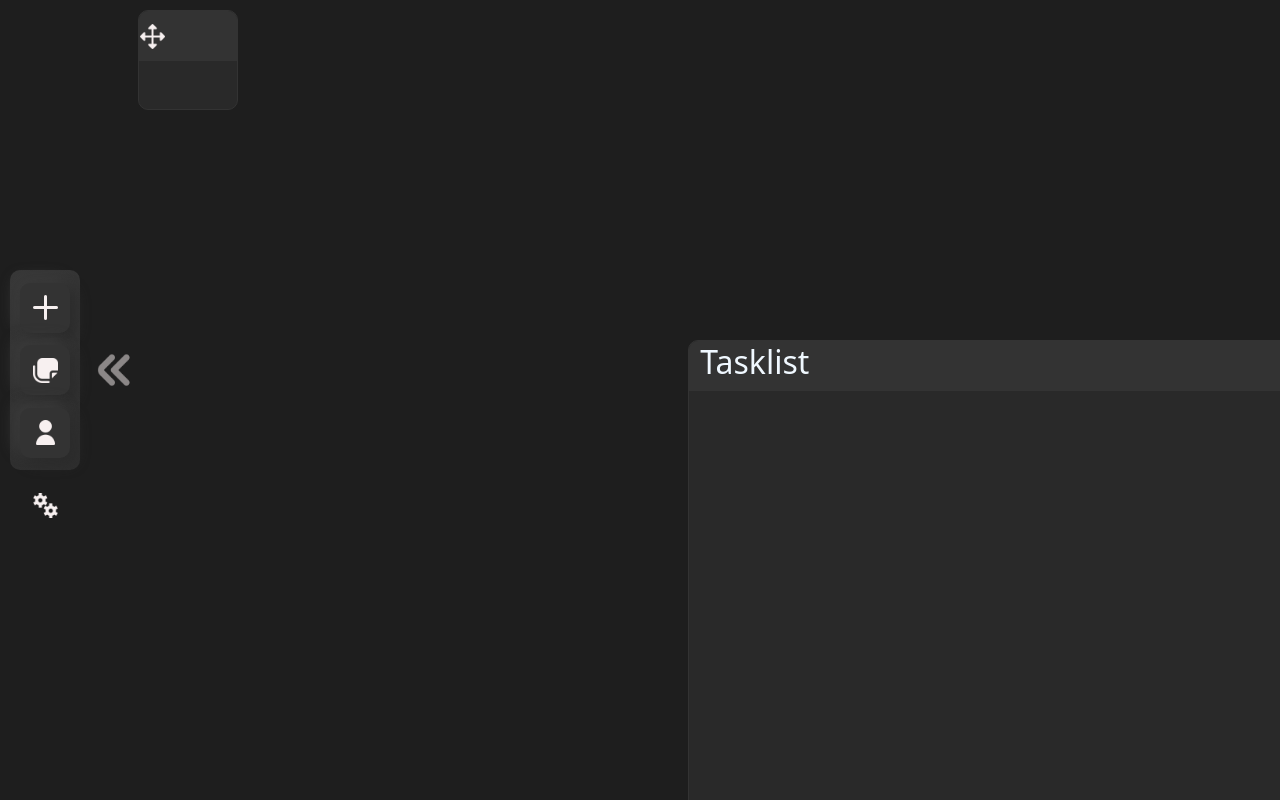
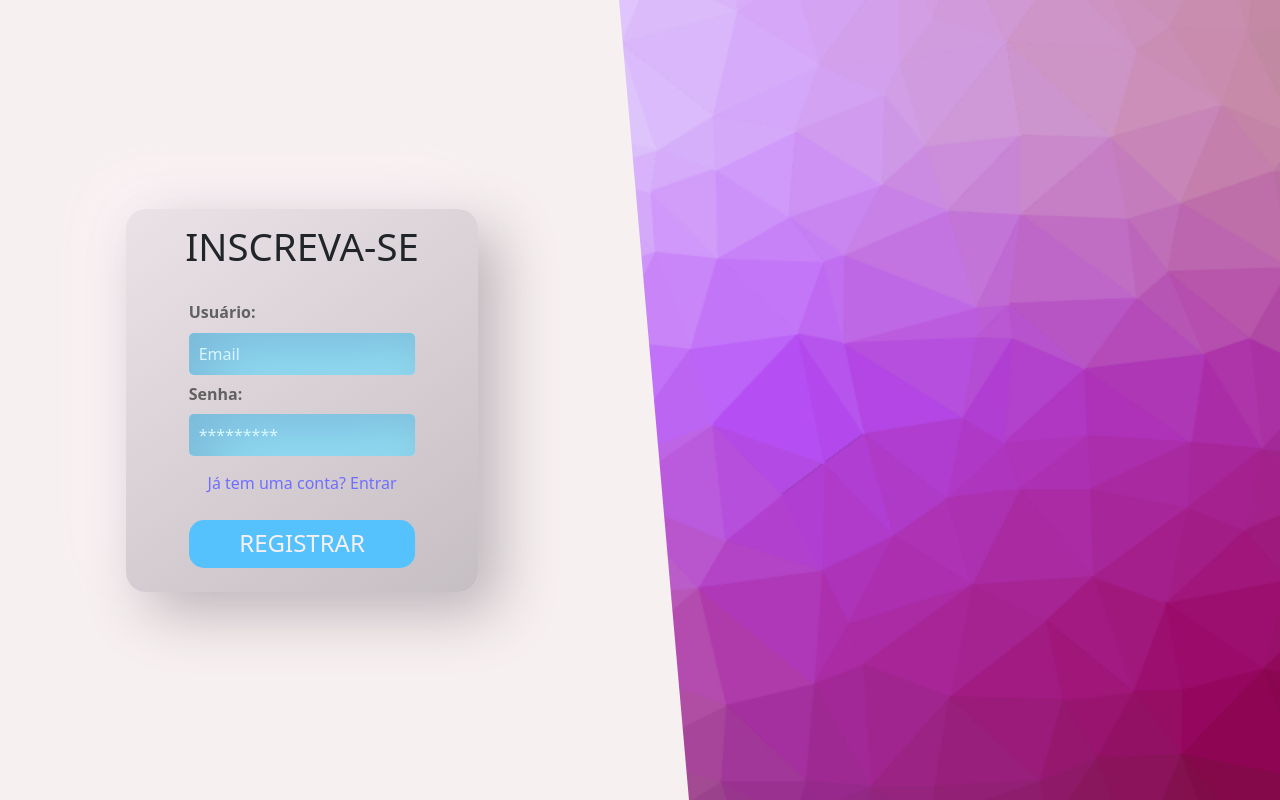
Before and after one commit to ICEI-PUC-Minas-PPLCC-TI/ti-1-ppl-cc-m-20231-tempo-e-gestao-de-tarefas2, a plain HTML site: page codigo/index.html in a window 1280 px wide. Shown: the top 800 px of the page. Drawn offline with nearby package versions, Linux system fonts and the light colour scheme.

Commit message:
+lock_scroll +login page prototype

```diff
--- a/codigo/assets/css/configPage.css
+++ b/codigo/assets/css/configPage.css
@@ -90,7 +90,7 @@ header p {
 }
 .config-item {
     height: 60px;
-    transition: height 0.5s ease-in-out, opacity 0.3s ease-out;
+    transition: height 0.5s ease-in-out, opacity 0.3s ease-in-out;
 }
 .config-item:hover {
     height: 200px;
--- /dev/null
+++ b/codigo/assets/css/loginPage.css
@@ -0,0 +1,118 @@
+@keyframes slideInLeft {
+    from {
+        transform: translateX(-1000px) skewX(5deg);
+    }
+    to {
+        transform: translateX(0) skewX(-5deg);
+    }
+}
+
+#login-page-outer-wrapper {
+    position: fixed;
+    z-index: 110;
+    width: 100%;
+    height: 100%;
+    background-image: url(../img/cool-background\ \(1\).png);
+    background-size: cover;
+}
+
+#login-page-inner-wrapper {
+    position: relative;
+    opacity: 1;
+    z-index: 111;
+    width: 55%;
+    left: -50px;
+    height: 100%;
+    background-color: #F7F0F0;
+    transform: skewX(5deg);
+    display: flex;
+    justify-content: center;
+    align-items: center;
+    transition: left 1s ease-in-out;
+}
+
+#login-form {
+    position: relative;
+    background: linear-gradient(145deg, #eae2e7, #c5bec2);
+    box-shadow: 20px 20px 60px #bab3b8,
+        -20px -20px 60px #fcf3f8;
+    border-radius: 20px;
+    width: 50%;
+    height: fit-content;
+    transform: skewX(-5deg);
+    padding: 2%;
+    display: flex;
+    flex-direction: column;
+    align-items: center;
+    animation-name: slideInLeft;
+    animation-duration: 1s;
+    animation-timing-function: ease-in-out;
+    transition: opacity 0.2s ease-in-out;
+}
+
+#login-title {
+    font-size: 3vw;
+}
+
+#loguin-form-content {
+    margin-top: 5%;
+    width: 70%;
+    display: flex;
+    flex-direction: column;
+    justify-content: start;
+}
+
+#input-title {
+    font-size: 100%;
+    font-weight: bold;
+    color: #616161;
+    margin: 10px 0px;
+}
+
+#loguin-form-content input {
+    color: #F7F0F0;
+    border: none;
+    border-radius: 5px;
+    height: 50%;
+    padding: 10px;
+    background: #8fd8ff;
+    box-shadow: inset 20px 20px 60px #7ab8d9,
+        inset -20px -20px 60px #a4f8ff;
+    outline: white;
+}
+
+::placeholder {
+    color: rgb(215, 246, 255);
+}
+
+#login-signup-button {
+    margin: 15px;
+    color: rgb(111, 111, 255);
+    cursor: pointer;
+}
+#login-signup-button:hover {
+    text-decoration: underline;
+}
+
+#save-button {
+    cursor: pointer;
+    position: relative;
+    padding: 3%;
+    color: #F7F0F0;
+    margin: 10px 0px;
+    display: flex;
+    justify-content: center;
+    align-items: center;
+    position: relative;
+    height: 70%;
+    width: 70%;
+    border-radius: 15px;
+    background-color: #55c2fd;
+    transition: background-color 0.2s ease-in-out;
+
+}
+#save-button:hover {
+    color: #F7F0F0;
+    background-color: var(--cor-ds-2);
+
+}
--- a/codigo/assets/css/menuLateral.css
+++ b/codigo/assets/css/menuLateral.css
@@ -59,6 +59,7 @@
     border-radius: 10px;
     transition: 0.3s;
 }
+
 /*menu-config*/
 #menu-config-wrapper {
     position: relative;
@@ -81,3 +82,34 @@
     z-index: 103;
     transition: transform 0.3s;
 }
+
+
+/*scroll Lock Status*/
+#scrollLockStatus {
+    position: relative;
+    background-color: transparent;
+    width: 60px;
+    height: 60px;
+    left: 5px;
+    border-radius: 10px;
+    pointer-events: auto;
+    display: flex;
+    justify-content: center;
+    align-items: center;
+    transition: transform 0.5s;
+
+}
+#lockSign {
+    height: 25px;
+    width: 25px;
+    margin: 0%;
+    bottom: 5px;
+    z-index: 103;
+}
+.lockSignNormal {
+    transition: transform 0.3s ease-in-out;
+    transform: translateY(0px);
+}
+.lockSignAlt {
+    transform: translateY(-15px);
+}
--- a/codigo/assets/css/style.css
+++ b/codigo/assets/css/style.css
@@ -1,9 +1,11 @@
 @import url(./configPage.css);
+@import url(./loginPage.css);
 @import url(./menuLateral.css);
 @import url(./components/grafico.css);
 @import url(./components/infoDigital.css);
 @import url(./components/pomodoro.css);
 @import url(./components/Post-its.css);
+
 
 
 /*fontes*/
@@ -12,7 +14,7 @@
     src: url(/codigo/assets/fonts/Montserrat/Montserrat-VariableFont_wght.ttf);
 }
 
-/*código*/
+/*código geral*/
 * {
     margin: 0;
     padding: 0;
@@ -30,6 +32,7 @@ li {
     list-style-type: none;
 }
 
+
 /*variáveis cores*/
 :root{
     /*modo escuro*/
@@ -37,7 +40,6 @@ li {
     --cor-2:#292929;/*cor de relevo primária*/
     --cor-3:#333333 ;/*cor de fundo secundária*/
     --cor-4:#333333; /*cor de relevo secundária*/
-    --cor-texto-1:aliceblue;/* color-texto*/
     /*modo claro*/
     /*cores de destaque*/
     --cor-ds-1:#F26419;
@@ -45,6 +47,8 @@ li {
     --cor-ds-3:#0E79B2;
     --cor-ds-4:#3D0B37;
     --cor-ds-5:#84C4B2;
+    --cor-ds-6:#DBD3D8;
+    --cor-texto-1:aliceblue;/* color-texto*/
     --cor-texto-2:black;/* color-texto-2*/
 }
 
@@ -97,7 +101,7 @@ li {
     height: 50px;
 
 }
-.module-handle {
+#module-handle {
     display: flex;
     justify-content: center;
     align-items: center;
@@ -107,7 +111,7 @@ li {
     background-color: #161616;
     transition: background-color 0.3s ease-in-out;
 }
-.module-handle:hover {
+#module-handle:hover {
     background-color: var(--cor-ds-3);
 }
 .módulo header img {
@@ -132,7 +136,7 @@ li {
     justify-content: space-between;
     align-items: center;
     cursor: pointer;
-    padding: 0% 2%;
+    padding: 0% 5%;
     height: 50px;
 }
 .post-it header img {
@@ -140,12 +144,12 @@ li {
     height: 25px;
     pointer-events: none;
 }
-.post-it .post-it-handle {
+.post-it-handle {
     display: flex;
     justify-content: center;
     align-items: center;
     border-radius: 10px;
     width: 35px;
     height: 35px;
-    background-color: #aa3d03 !important;
+    background-color: #E77131 !important;
 }
--- a/codigo/assets/js/script.js
+++ b/codigo/assets/js/script.js
@@ -111,6 +111,34 @@ function hideConfigPage () {
     },1000);
 }
 
+// login page
+function showLoginPage (){
+    let body = document.querySelector('body');
+    body.innerHTML += ``;
+}
+function slideToLogin () {
+    $('#login-page-inner-wrapper').css({
+        left: "50%",
+    });
+    $('#login-form').css({
+        opacity: '0',
+    });
+    setTimeout(function(){
+        $('#login-form').css({
+            opacity: '1',
+            AnimationName: 'none',
+        });
+        let div = document.querySelector('#login-form');
+
+        setTimeout(function(){
+            $('#login-form').css({
+                opacity: '1',
+            });
+        },200);
+    },200);
+}
+
+
 //CODIGO TEXTO Q DIGITA SOZINHO
 
 /*const el = document.querySelector('#text');
@@ -133,4 +161,3 @@ function showText(el,text,interval){
 
 showText(el,text,interval);
 */
-// Modelo padrão de cada módulo
--- a/codigo/index.html
+++ b/codigo/index.html
@@ -54,6 +54,9 @@
                     $('#menu-config-wrapper').css({
                         transform: 'translateX(-80px)',
                     });
+                    $('#scrollLockStatus').css({
+                        transform: 'translateX(-80px)',
+                    });
                     isMenuHidden = 1;
                 } else {
                     $('#menu-flutuante-inner-wrapper').css({
@@ -63,6 +66,9 @@
                         transform: 'rotate(0deg)',
                     });
                     $('#menu-config-wrapper').css({
+                        transform: 'translateX(0px)',
+                    });
+                    $('#scrollLockStatus').css({
                         transform: 'translateX(0px)',
                     });
                     isMenuHidden = 0;
@@ -189,21 +195,32 @@
                     scrollDirectionDiag = ''
                 }
             });
+            // teste para ver se o mouse não está em cima dos módulos e do menu
+
+            //função para travar o scroll da tela com a tecla espaço
+            var scrollOn = 1;
+            let body = document.querySelector('body');
+            let scrollLockDiv = document.querySelector('#scrollLockStatus');
+            body.addEventListener('keydown', function(e){
+                if(e.keyCode === 32) {
+                    if(scrollOn == 1){
+                        scrollOn = 0;
+                        scrollLockDiv.innerHTML = `<img id="lockSign" src="/codigo/assets/img/trancar.png" alt="scroll Bloqueado">`;
+                        $('#scrollLockStatus').css({
+                            transform: 'translateY(-15px)',
+                        });
+                    } else {
+                        scrollOn = 1;
+                        scrollLockDiv.innerHTML = `<img id="lockSign" src="/codigo/assets/img/desbloquear.png" alt="scroll Bloqueado">`;
+                        $('#scrollLockStatus').css({
+                            transform: 'translateY(0px)',
+                        });
+                    };
+                };
+            });
             // função para mover o a tela de acordo com o nome da sua posição
-            // teste para ver se o mouse não está em cima dos módulos e do menu
-            var isMouseOverWidget = 0, isMouseOverMenu = 0;
-            $('.módulo').hover(function () {
-                isMouseOverWidget = 1;
-            }, function () {
-                isMouseOverWidget = 0;
-            });
-            $('.módulo').hover(function () {
-                isMouseOverWidget = 1;
-            }, function () {
-                isMouseOverWidget = 0;
-            });
             function moveMouse() {
-                if (window.varIsConfigPageOn == 0 && isMouseOverWidget == 0) {
+                if (window.varIsConfigPageOn == 0 && scrollOn == 1) {
                     if (scrollDirectionX !== '') {
                         if (scrollDirectionX === 'farLeft') {
                             window.scrollBy(-20, 0);
@@ -264,14 +281,17 @@
             }
             // intervalos de teste da posição do mouse
             setInterval(moveMouse, 50); // define o intervalo em milisegundos para que a tela seja movida e chama a função de movimento
+
         });
-
     </script>
     <script src="/codigo/assets/js/script.js"></script>
 </head>
 
 <body>
     <div id="menu-flutuante-outer-wrapper">
+        <div id="scrollLockStatus">
+            <img id="lockSign" src="/codigo/assets/img/desbloquear.png" alt="scroll Desbloqueado">
+        </div>
         <!--embrulho de fora do menu, serve para posicionamento na esquerda da página-->
         <div id="menu-flutuante-inner-wrapper">
             <!--embrulho de dentro do menu, serve para posicionamento no ponto médio da altura da página-->
@@ -419,8 +439,23 @@
             </ul>
         </div>
     </div>
-    <div id="config-page-wrapper">
-
+    <div id="config-page-wrapper"></div>
+    <div id="login-page-outer-wrapper">
+        <div id="login-page-inner-wrapper">
+            <div id="login-form">
+                <h1 id="login-title">INSCREVA-SE</h1>
+                <div id="loguin-form-content">
+                    <h6 id="input-title">Usuário:</h6>
+                    <input type="text" placeholder="Email">
+                    <h6 id="input-title">Senha:</h6>
+                    <input type="text" placeholder="*********">
+                </div>
+                <p id="login-signup-button">Já tem uma conta? Entrar</p>
+                <div id="save-button">
+                    <h4 style="margin: 0;">REGISTRAR</h4>
+                </div>
+            </div>
+        </div>
     </div>
     <script src="https://cdn.jsdelivr.net/npm/bootstrap@5.3.0-alpha2/dist/js/bootstrap.bundle.min.js"
         integrity="sha384-qKXV1j0HvMUeCBQ+QVp7JcfGl760yU08IQ+GpUo5hlbpg51QRiuqHAJz8+BrxE/N" crossorigin="anonymous">
```
Also changed, not shown: codigo/assets/img/cool-background (1).png (added), codigo/assets/img/desbloquear.png (added), codigo/assets/img/trancar.png (added).
